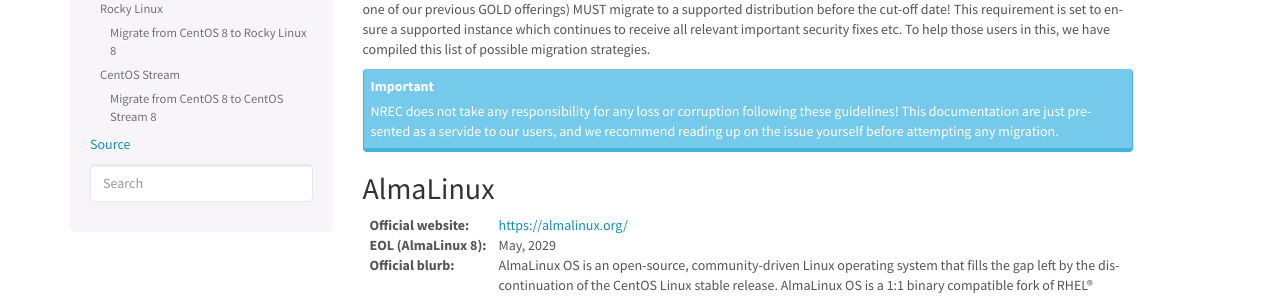
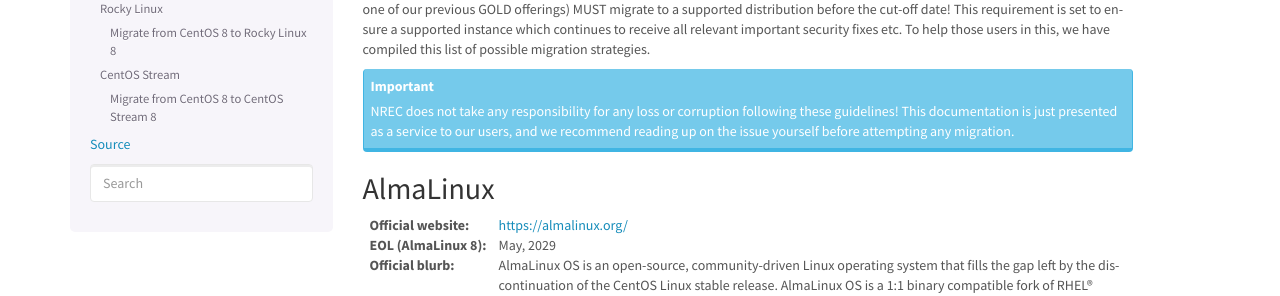
Before and after one commit to norcams/docs-enduser, a Sphinx documentation site: the page built from docs/centos8-migrate.rst, in a window 1280 px wide and 900 px high. Shown: the part 181-477 px from the top of the window. Built offline with Sphinx 7.4.7, drawn with Linux system fonts in a browser that asks for light colours; some of the changed text lies outside the part shown.

Commit message:
Fix a couple of typos

```diff
--- a/docs/centos8-migrate.rst
+++ b/docs/centos8-migrate.rst
@@ -20,7 +20,7 @@ compiled this list of possible migration strategies.
 
 .. Important::
    NREC does not take any responsibility for any loss or corruption following
-   these guidelines! This documentation are just presented as a servide to our
+   these guidelines! This documentation is just presented as a service to our
    users, and we recommend reading up on the issue yourself before attempting
    any migration.
 
```
Also changed, not shown: other parts of docs/centos8-migrate.rst (+1 -1 lines).
